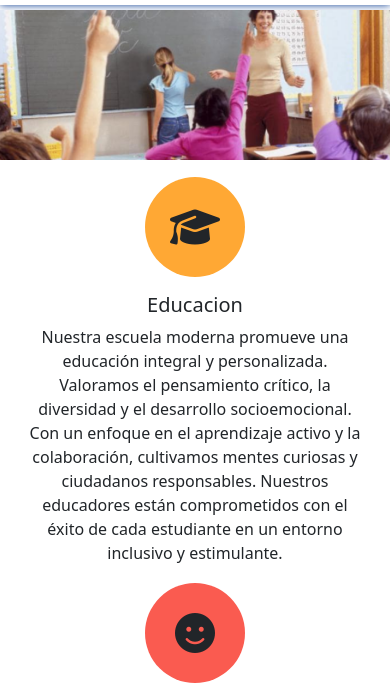
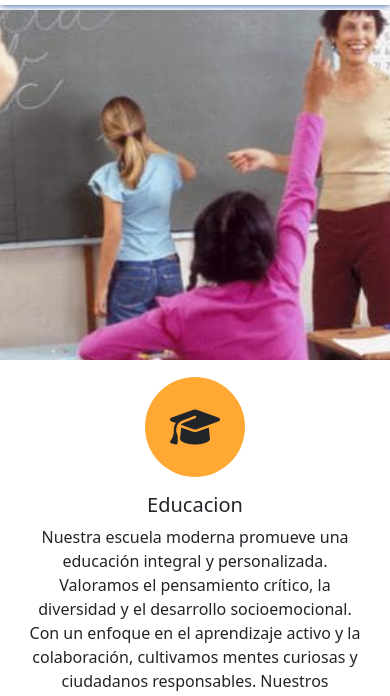
Before and after one commit to natankier/PFKierszenbaum, a website: page index.html in a window 390 px wide. Shown: the part 111-807 px from the top of the page. Drawn offline with nearby package versions, Linux system fonts and the light colour scheme.

Commit message:
otro arreglo de foto clase

```diff
--- a/scss/layouts/_index.scss
+++ b/scss/layouts/_index.scss
@@ -1,6 +1,6 @@
 .fotoclase {
     width: 100%;
-    height: 250px;
+    height: 350px;
     object-fit: cover;
 }
 
@@ -57,10 +57,3 @@ h2 {
     text-align: center;
     margin: 40px;
 }
-
-@media (max-width: 768px) {
-    .fotoclase{
-        height: 150px;
-
-    }
-}
```
Also changed, not shown: css/styles.css, 1 other file.
